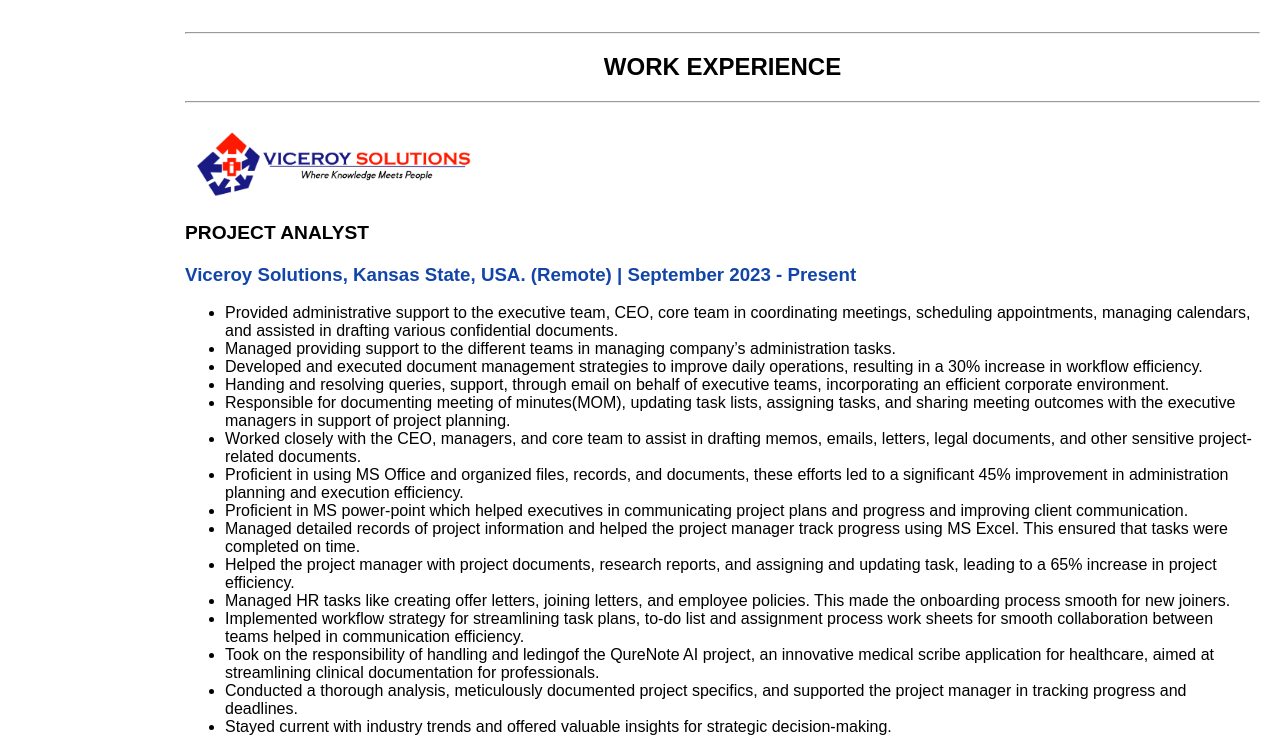
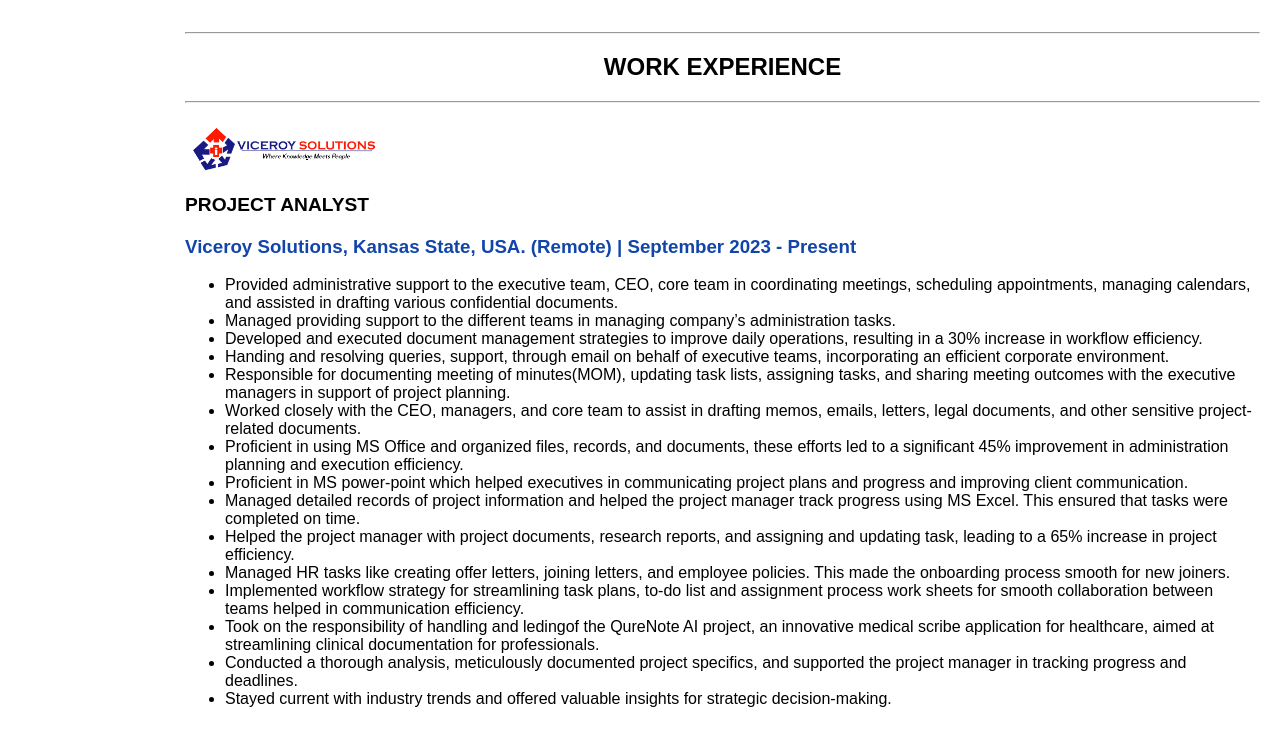
Before and after one commit to Mohammed-Abdul-Owais/website, a plain HTML site: page index.html in a window 1280 px wide. Shown: the part 955-1710 px from the top of the page. Drawn offline with Linux system fonts and the light colour scheme.

Commit message:
photos update.html

```diff
--- a/index.html
+++ b/index.html
@@ -174,7 +174,7 @@
  <!--Viceroy Solutions Profile--------------------------------------->
 
     <h2><center>WORK EXPERIENCE</h2></center><hr>
-    <p><B><img src="VS Logo.png" width="300"></B></p>
+    <p><B><img src="VS Logo.png" width="200"></B></p>
 
     <p>
         <B>
```
